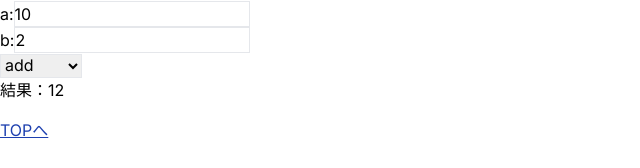
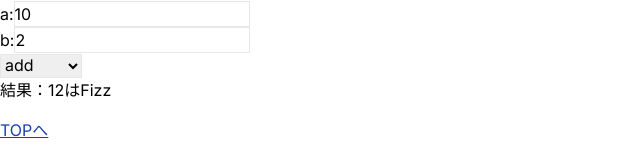
Before and after one commit to SHU0744/nextjs14-typescript-microcms-todo, a Next.js app: page /fizzbuzz in a window 1280 px wide. Shown: the part 117-285 px from the top of the page, without its empty margins (0-640 px from the left). Built offline with nearby package versions, Linux system fonts and the light colour scheme.

Commit message:
FizzBuzz

```diff
--- a/src/app/fizzbuzz/page.tsx
+++ b/src/app/fizzbuzz/page.tsx
@@ -6,37 +6,64 @@ import { useEffect, useReducer, useState } from "react";
 
 const CALC_OPTIONS: string[] = ["add", "minus", "divide", "multiply"];
 
+const check = (num: number): string | number => {
+  let value: string | number = "";
+  if (num % 3 === 0) value += "Fizz";
+  if (num % 5 === 0) value += "Buzz";
+  if (value === "") value = num;
+  return value;
+};
+
 const reducer = (
   prev: initStateType,
   { type, payload }: typePayloadType
-): any => {
+): initStateType => {
   switch (type) {
     case "change":
       const { name, value } = payload;
       return { ...prev, [name]: value };
     case "add":
-      return { ...prev, result: prev.a + prev.b };
+      return {
+        ...prev,
+        result: prev.a + prev.b,
+        check: check(prev.a + prev.b),
+      };
     case "minus":
-      return { ...prev, result: prev.a - prev.b };
+      return {
+        ...prev,
+        result: prev.a - prev.b,
+        check: check(prev.a - prev.b),
+      };
     case "divide":
-      return { ...prev, result: prev.a / prev.b };
+      return {
+        ...prev,
+        result: prev.a / prev.b,
+        check: check(prev.a / prev.b),
+      };
     case "multiply":
-      return { ...prev, result: prev.a * prev.b };
+      return {
+        ...prev,
+        result: prev.a * prev.b,
+        check: check(prev.a * prev.b),
+      };
     default:
       throw new Error("不明なactionです。");
   }
+};
+const initState: initStateType = {
+  a: 10,
+  b: 2,
+  result: 12,
+  check: "Fizz",
 };
 
 const fizzbuzz = () => {
   const [count, setCount] = useState<number>(1);
   const [text, setText] = useState<string | number>("");
+  const [state, dispatch] = useReducer(reducer, initState);
 
   useEffect((): void => {
-    let value: string | number = "";
-    if (count % 3 === 0) value += "Fizz";
-    if (count % 5 === 0) value += "Buzz";
-    if (value === "") value = count;
-    setText(value);
+    setText(check(count));
   }, [count]);
 
   const countUp = (): void => {
@@ -48,27 +75,18 @@ const fizzbuzz = () => {
     );
   };
 
-  const initState: initStateType = {
-    a: 10,
-    b: 2,
-    result: 12,
+  const numChangeHandler = (e: React.ChangeEvent<HTMLInputElement>): void => {
+    dispatch({
+      type: "change",
+      payload: { name: e.target.name, value: parseInt(e.target.value) },
+    });
   };
-  const [state, dispatch] = useReducer(reducer, initState);
-
   const calculate = (e: React.ChangeEvent<HTMLSelectElement>): void => {
     dispatch({
       type: e.target.value,
       payload: { name: "", value: 0 },
     });
   };
-
-  const numChangeHandler = (e: React.ChangeEvent<HTMLInputElement>): void => {
-    dispatch({
-      type: "change",
-      payload: { name: e.target.name, value: parseInt(e.target.value) },
-    });
-  };
-
   return (
     <div>
       <h2 className="text-[1.6rem]">FizzBuzz</h2>
@@ -107,7 +125,6 @@ const fizzbuzz = () => {
         </div>
       </div>
       <select
-        value={state.type}
         className="border-solid border-[0.1rem] mr-[0.5rem]"
         onChange={calculate}
       >
@@ -119,7 +136,9 @@ const fizzbuzz = () => {
           );
         })}
       </select>
-      <h3>結果：{state.result}</h3>
+      <h3>
+        結果：{state.result}は{state.check}
+      </h3>
 
       <div className="mt-4">
         <Link href={"/"} className="underline text-blue-800">
--- a/src/types/index.ts
+++ b/src/types/index.ts
@@ -13,6 +13,7 @@ export type initStateType = {
   a: number;
   b: number;
   result: number;
+  check: string | number;
 };
 
 export type typePayloadType = {
```
